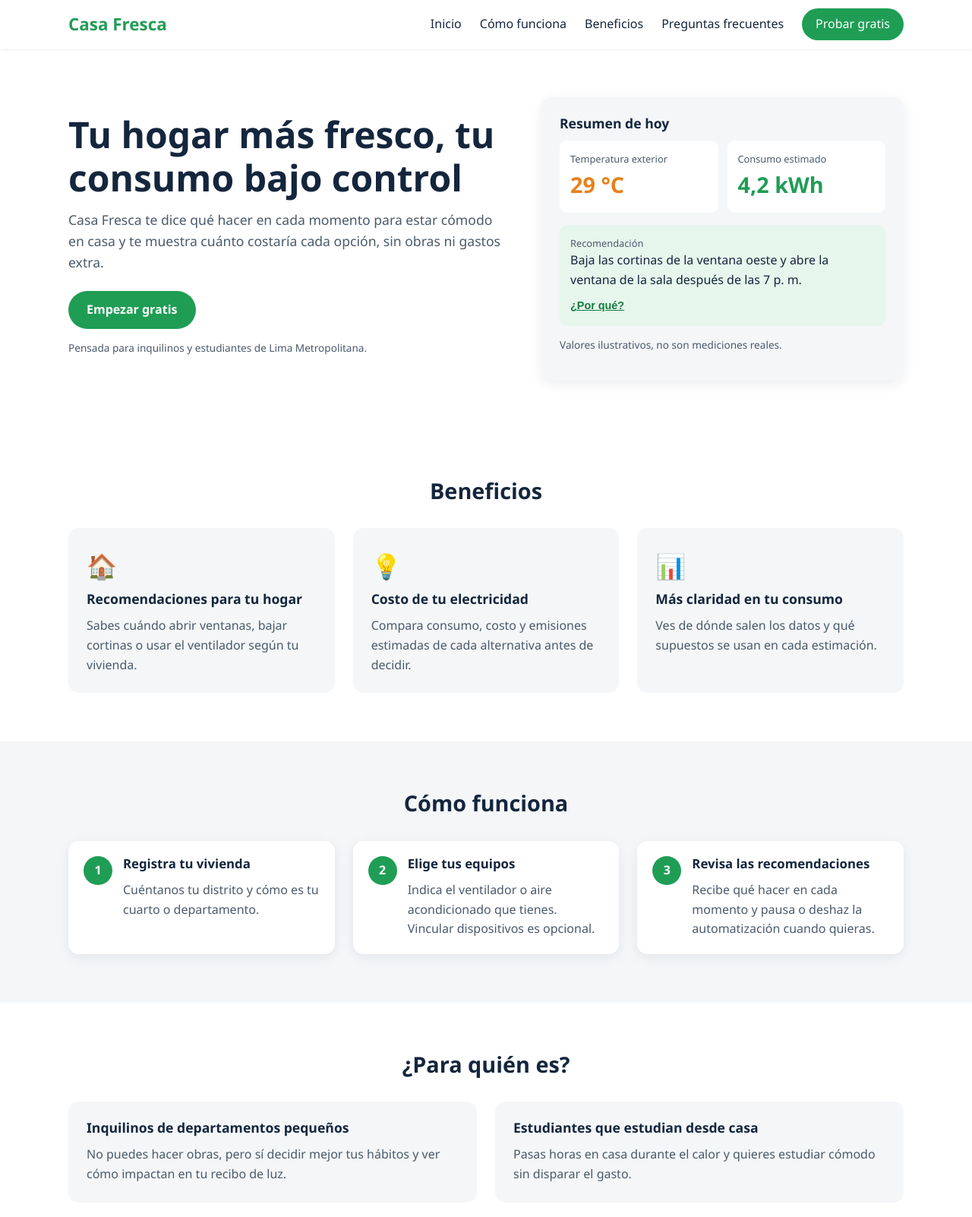
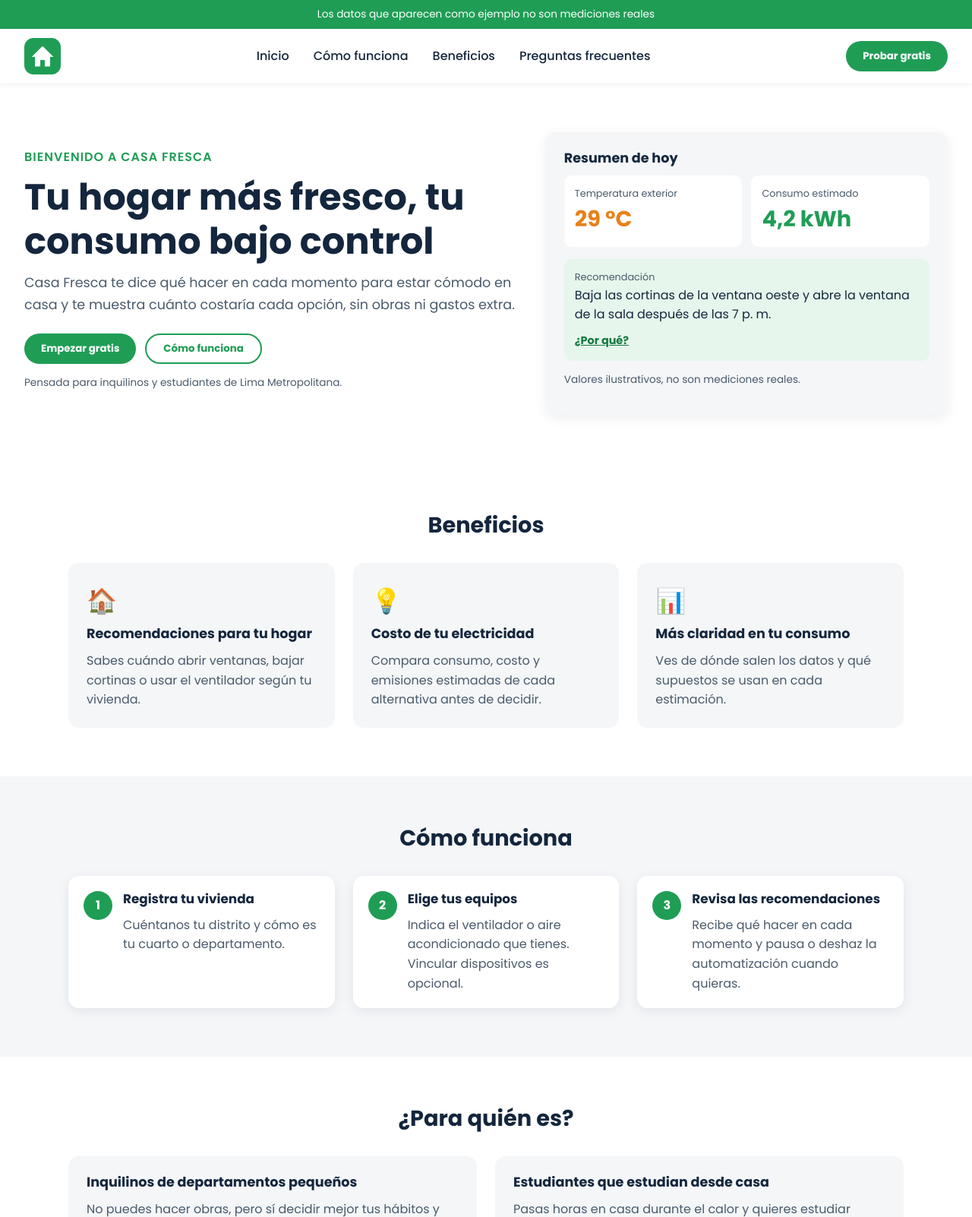
Before and after one commit to casa-fresca-upc/casa-fresca, a plain HTML site: page public/index.html in a window 1280 px wide. Shown: the top 1602 px of the page at 76% size. Drawn offline with Linux system fonts and the light colour scheme.

Commit message:
refactor(landing): estructura por secciones con id, nav ul, botones cta1/cta2 y Poppins

```diff
--- a/public/assets/scripts/main.js
+++ b/public/assets/scripts/main.js
@@ -1,6 +1,6 @@
 // Menú móvil
 const menuToggle = document.getElementById("menuToggle");
-const nav = document.getElementById("nav");
+const nav = document.getElementById("menu");
 
 menuToggle.addEventListener("click", function () {
     const abierto = nav.classList.toggle("is-open");
--- a/public/assets/styles/styles.css
+++ b/public/assets/styles/styles.css
@@ -1,92 +1,104 @@
+* {
+    padding: 0;
+    margin: 0;
+    box-sizing: border-box;
+}
+
 :root {
     --green: #1f9d55;
     --green-dark: #167a41;
     --green-light: #e6f6ec;
     --navy: #14263d;
-    --white: #ffffff;
     --gray: #f4f6f8;
     --gray-text: #4a5a6b;
     --orange: #e8801a;
-    --radius: 14px;
-    --shadow: 0 4px 16px rgba(20, 38, 61, 0.08);
-}
-
-* {
-    box-sizing: border-box;
 }
 
 html {
     scroll-behavior: smooth;
-    scroll-padding-top: 72px;
+    scroll-padding-top: 90px;
 }
 
 body {
-    margin: 0;
-    font-family: "Segoe UI", Roboto, Helvetica, Arial, sans-serif;
+    font-family: "Poppins", sans-serif;
     font-size: 16px;
     line-height: 1.6;
     color: var(--navy);
-    background: var(--gray);
+    background-color: var(--gray);
+}
+
+a {
+    color: inherit;
+    text-decoration: none;
+}
+
+p {
+    margin-bottom: 12px;
 }
 
 h1, h2, h3 {
     line-height: 1.2;
-    margin: 0 0 12px;
+    margin-bottom: 12px;
 }
 
-p {
-    margin: 0 0 12px;
+button {
+    font-family: inherit;
+    font-weight: bold;
 }
 
-a {
-    color: inherit;
+a:focus-visible,
+button:focus-visible,
+summary:focus-visible {
+    outline: 3px solid var(--orange);
+    outline-offset: 2px;
 }
 
-.container {
-    width: min(1100px, 100% - 32px);
-    margin-inline: auto;
+/* Barra de aviso */
+#notification {
+    background-color: var(--green);
+    padding: 8px;
+    color: #ffffff;
+    text-align: center;
+    font-size: 0.85rem;
 }
 
-.container--narrow {
-    width: min(760px, 100% - 32px);
+#notification p {
+    margin: 0;
 }
 
 /* Encabezado */
-.header {
+header {
     position: sticky;
     top: 0;
     z-index: 10;
-    background: var(--white);
+    background-color: #ffffff;
     box-shadow: 0 1px 6px rgba(20, 38, 61, 0.08);
+
+    display: flex;
+    justify-content: space-between;
+    align-items: center;
+
+    padding: 12px 32px;
 }
 
-.header__inner {
+header nav ul {
     display: flex;
-    align-items: center;
-    justify-content: space-between;
-    min-height: 64px;
-}
-
-.brand {
-    font-size: 1.4rem;
-    font-weight: 700;
-    color: var(--green);
-    text-decoration: none;
-}
-
-.nav {
-    display: flex;
-    align-items: center;
-    gap: 24px;
-}
-
-.nav a {
-    text-decoration: none;
+    gap: 32px;
+    list-style: none;
     font-weight: 500;
 }
 
-.nav a:not(.btn):hover {
+header nav a:hover {
     color: var(--green);
+}
+
+.logo {
+    display: block;
+    transition: all 0.8s;
+}
+
+.logo:hover {
+    transform: scale(1.1);
 }
 
 .menu-toggle {
@@ -99,56 +111,62 @@ a {
 }
 
 /* Botones */
-.btn {
-    display: inline-block;
-    padding: 12px 24px;
-    border-radius: 999px;
-    font-weight: 600;
-    text-decoration: none;
-    border: 0;
-    cursor: pointer;
-    transition: background 0.2s, transform 0.2s;
+.botones {
+    display: flex;
+    gap: 12px;
+    flex-wrap: wrap;
 }
 
-.btn--primary {
-    background: var(--green);
-    color: var(--white);
+.cta1 {
+    background-color: var(--green);
+    color: #ffffff;
+    border: 0;
+    padding: 10px 22px;
+    border-radius: 50px;
+    cursor: pointer;
 }
 
-.btn--primary:hover {
-    background: var(--green-dark);
-    transform: translateY(-1px);
+.cta2 {
+    background-color: transparent;
+    color: var(--green);
+    border: 2px solid var(--green);
+    padding: 8px 22px;
+    border-radius: 50px;
+    cursor: pointer;
 }
 
-.btn--small {
-    padding: 8px 18px;
+.cta1:hover {
+    background-color: var(--green-dark);
+    transition: 0.5s;
 }
 
-a:focus-visible,
-button:focus-visible,
-summary:focus-visible {
-    outline: 3px solid var(--orange);
-    outline-offset: 2px;
+.cta2:hover {
+    background-color: var(--green-light);
+    transition: 0.5s;
 }
 
 /* Hero */
-.hero {
-    background: var(--white);
-    padding: 64px 0;
-}
+#hero {
+    background-color: #ffffff;
+    padding: 64px 32px;
 
-.hero__inner {
     display: grid;
     grid-template-columns: 1.1fr 0.9fr;
     gap: 40px;
     align-items: center;
 }
 
-.hero h1 {
+#hero h1 {
     font-size: clamp(2rem, 4vw, 3rem);
 }
 
-.hero__text > p:first-of-type {
+.hero-text > p:first-child {
+    color: var(--green);
+    font-weight: 600;
+    letter-spacing: 1px;
+}
+
+.hero-text > p:nth-child(3) {
     font-size: 1.1rem;
     color: var(--gray-text);
     margin-bottom: 24px;
@@ -162,25 +180,25 @@ summary:focus-visible {
 
 /* Tarjeta resumen */
 .summary {
-    background: var(--gray);
-    border-radius: var(--radius);
+    background-color: var(--gray);
+    border-radius: 14px;
     padding: 24px;
-    box-shadow: var(--shadow);
+    box-shadow: 0 4px 16px rgba(20, 38, 61, 0.08);
 }
 
-.summary__title {
+.summary h2 {
     font-size: 1.1rem;
 }
 
-.summary__row {
+.summary-row {
     display: grid;
     grid-template-columns: 1fr 1fr;
     gap: 12px;
     margin-bottom: 16px;
 }
 
-.summary__row > div {
-    background: var(--white);
+.summary-row > div {
+    background-color: #ffffff;
     border-radius: 10px;
     padding: 14px;
 }
@@ -195,16 +213,16 @@ summary:focus-visible {
     font-size: 1.8rem;
 }
 
-.value--orange {
+.orange {
     color: var(--orange);
 }
 
-.value--green {
+.green {
     color: var(--green);
 }
 
 .tip {
-    background: var(--green-light);
+    background-color: var(--green-light);
     border-radius: 10px;
     padding: 14px;
 }
@@ -216,9 +234,7 @@ summary:focus-visible {
 .link-btn {
     background: none;
     border: 0;
-    padding: 0;
     color: var(--green-dark);
-    font-weight: 600;
     text-decoration: underline;
     cursor: pointer;
     font-size: 0.9rem;
@@ -231,19 +247,22 @@ summary:focus-visible {
 }
 
 /* Secciones */
-.section {
-    padding: 64px 0;
+#benefits,
+#how,
+#segments,
+#faq {
+    padding: 64px 32px;
 }
 
-.section--gray {
-    background: var(--gray);
+#benefits,
+#segments {
+    background-color: #ffffff;
 }
 
-.section:not(.section--gray) {
-    background: var(--white);
-}
-
-.section__title {
+#benefits h2,
+#how h2,
+#segments h2,
+#faq h2 {
     font-size: 1.8rem;
     text-align: center;
     margin-bottom: 32px;
@@ -253,30 +272,26 @@ summary:focus-visible {
     display: grid;
     grid-template-columns: repeat(3, 1fr);
     gap: 24px;
+    max-width: 1100px;
+    margin: 0 auto;
 }
 
-.cards--two {
+.cards.two {
     grid-template-columns: repeat(2, 1fr);
 }
 
 .card {
-    background: var(--white);
-    border-radius: var(--radius);
+    background-color: var(--gray);
+    border-radius: 14px;
     padding: 24px;
-    box-shadow: var(--shadow);
-    transition: transform 0.2s;
-}
-
-.section:not(.section--gray) .card {
-    background: var(--gray);
-    box-shadow: none;
+    transition: transform 0.3s;
 }
 
 .card:hover {
     transform: translateY(-4px);
 }
 
-.card__icon {
+.icon {
     font-size: 2rem;
     margin-bottom: 8px;
 }
@@ -293,28 +308,28 @@ summary:focus-visible {
 /* Pasos */
 .steps {
     list-style: none;
-    margin: 0;
-    padding: 0;
     display: grid;
     grid-template-columns: repeat(3, 1fr);
     gap: 24px;
+    max-width: 1100px;
+    margin: 0 auto;
 }
 
 .steps li {
     display: flex;
     gap: 14px;
-    background: var(--white);
-    border-radius: var(--radius);
+    background-color: #ffffff;
+    border-radius: 14px;
     padding: 20px;
-    box-shadow: var(--shadow);
+    box-shadow: 0 4px 16px rgba(20, 38, 61, 0.08);
 }
 
-.steps__num {
+.num {
     flex: 0 0 38px;
     height: 38px;
     border-radius: 50%;
-    background: var(--green);
-    color: var(--white);
+    background-color: var(--green);
+    color: #ffffff;
     display: grid;
     place-items: center;
     font-weight: 700;
@@ -329,33 +344,34 @@ summary:focus-visible {
     color: var(--gray-text);
 }
 
-/* FAQ */
-.faq {
-    background: var(--white);
+/* Preguntas frecuentes */
+#faq details {
+    background-color: #ffffff;
     border-radius: 10px;
     padding: 14px 18px;
-    margin-bottom: 12px;
-    box-shadow: var(--shadow);
+    margin: 0 auto 12px;
+    max-width: 760px;
+    box-shadow: 0 4px 16px rgba(20, 38, 61, 0.08);
 }
 
-.faq summary {
+#faq summary {
     cursor: pointer;
     font-weight: 600;
 }
 
-.faq p {
+#faq details p {
     margin: 10px 0 0;
     color: var(--gray-text);
 }
 
 /* Pie de página */
-.footer {
-    background: var(--navy);
-    color: var(--white);
-    padding: 32px 0;
+footer {
+    background-color: var(--navy);
+    color: #ffffff;
+    padding: 32px;
 }
 
-.footer__inner {
+.footer-top {
     display: flex;
     flex-wrap: wrap;
     justify-content: space-between;
@@ -363,64 +379,72 @@ summary:focus-visible {
     gap: 12px;
 }
 
-.footer__links {
+footer ul {
     display: flex;
     gap: 20px;
+    list-style: none;
 }
 
-.footer__links a {
-    text-decoration: none;
-    opacity: 0.85;
-}
-
-.footer__links a:hover {
-    opacity: 1;
+footer a:hover {
     text-decoration: underline;
 }
 
-.footer__note {
-    width: 100%;
-    margin: 8px 0 0;
+footer > p {
+    margin: 12px 0 0;
     font-size: 0.85rem;
     opacity: 0.7;
 }
 
 /* Responsive: una sola columna en móvil */
 @media (max-width: 800px) {
+    header {
+        padding: 12px 16px;
+        flex-wrap: wrap;
+    }
+
     .menu-toggle {
         display: block;
     }
 
-    .nav {
+    header .botones {
         display: none;
-        position: absolute;
-        top: 64px;
-        left: 0;
-        right: 0;
-        flex-direction: column;
-        align-items: flex-start;
-        gap: 14px;
-        padding: 16px;
-        background: var(--white);
-        box-shadow: 0 6px 12px rgba(20, 38, 61, 0.1);
     }
 
-    .nav.is-open {
-        display: flex;
+    header nav {
+        display: none;
+        width: 100%;
+        order: 3;
+        padding-top: 12px;
     }
 
-    .hero {
-        padding: 40px 0;
+    header nav.is-open {
+        display: block;
     }
 
-    .hero__inner,
+    header nav ul {
+        flex-direction: column;
+        gap: 12px;
+    }
+
+    #hero {
+        grid-template-columns: 1fr;
+        padding: 40px 16px;
+    }
+
+    #benefits,
+    #how,
+    #segments,
+    #faq {
+        padding: 40px 16px;
+    }
+
     .cards,
-    .cards--two,
+    .cards.two,
     .steps {
         grid-template-columns: 1fr;
     }
 
-    .section {
-        padding: 40px 0;
+    footer {
+        padding: 24px 16px;
     }
 }
--- a/public/index.html
+++ b/public/index.html
@@ -3,99 +3,126 @@
 <head>
     <meta charset="UTF-8">
     <meta name="viewport" content="width=device-width, initial-scale=1.0">
-    <title>Casa Fresca | Tu hogar más fresco, tu consumo bajo control</title>
+    <title>Casa Fresca</title>
     <meta name="description" content="Casa Fresca te ayuda a mantener tu hogar fresco en Lima y a entender cuánto consumes de electricidad.">
-    <link rel="icon" href="favicon.ico" sizes="any">
+    <link rel="shortcut icon" href="favicon.ico" type="image/x-icon">
     <link rel="stylesheet" href="assets/styles/styles.css">
+    <link rel="preconnect" href="https://fonts.googleapis.com">
+    <link rel="preconnect" href="https://fonts.gstatic.com" crossorigin>
+    <link href="https://fonts.googleapis.com/css2?family=Poppins:wght@400;500;600;700&display=swap" rel="stylesheet">
     <script src="assets/scripts/main.js" defer></script>
 </head>
+
 <body>
 
-<header class="header">
-    <div class="container header__inner">
-        <a href="#inicio" class="brand">Casa Fresca</a>
-        <button class="menu-toggle" id="menuToggle" aria-label="Abrir menú" aria-expanded="false" aria-controls="nav">☰</button>
-        <nav class="nav" id="nav" aria-label="Principal">
-            <a href="#inicio">Inicio</a>
-            <a href="#como-funciona">Cómo funciona</a>
-            <a href="#beneficios">Beneficios</a>
-            <a href="#preguntas">Preguntas frecuentes</a>
-            <a href="#inicio" class="btn btn--primary btn--small">Probar gratis</a>
+    <section id="notification">
+        <p>Los datos que aparecen como ejemplo no son mediciones reales</p>
+    </section>
+
+    <header>
+        <a href="#hero"><img class="logo" src="assets/images/logo.png" width="48" alt="Logo de Casa Fresca"></a>
+
+        <button id="menuToggle" class="menu-toggle" aria-label="Abrir menú" aria-expanded="false" aria-controls="menu">☰</button>
+
+        <nav id="menu">
+            <ul>
+                <li><a href="#hero">Inicio</a></li>
+                <li><a href="#how">Cómo funciona</a></li>
+                <li><a href="#benefits">Beneficios</a></li>
+                <li><a href="#faq">Preguntas frecuentes</a></li>
+            </ul>
         </nav>
+
+        <div class="botones">
+            <button class="cta1">Probar gratis</button>
         </div>
     </header>
 
-<main>
-    <section class="hero" id="inicio">
-        <div class="container hero__inner">
-            <div class="hero__text">
+    <section id="hero">
+        <div class="hero-text">
+            <p>BIENVENIDO A CASA FRESCA</p>
             <h1>Tu hogar más fresco, tu consumo bajo control</h1>
             <p>Casa Fresca te dice qué hacer en cada momento para estar cómodo en casa y te muestra cuánto costaría cada opción, sin obras ni gastos extra.</p>
-                <a href="#como-funciona" class="btn btn--primary">Empezar gratis</a>
+            <div class="botones">
+                <button class="cta1">Empezar gratis</button>
+                <a href="#how"><button class="cta2">Cómo funciona</button></a>
+            </div>
             <p class="note">Pensada para inquilinos y estudiantes de Lima Metropolitana.</p>
         </div>
 
         <article class="summary" aria-label="Ejemplo de resumen del hogar">
-                <h2 class="summary__title">Resumen de hoy</h2>
-                <div class="summary__row">
+            <h2>Resumen de hoy</h2>
+            <div class="summary-row">
                 <div>
                     <span class="label">Temperatura exterior</span>
-                        <strong class="value value--orange">29 °C</strong>
+                    <strong class="value orange">29 °C</strong>
                 </div>
                 <div>
                     <span class="label">Consumo estimado</span>
-                        <strong class="value value--green">4,2 kWh</strong>
+                    <strong class="value green">4,2 kWh</strong>
                 </div>
             </div>
             <div class="tip">
                 <span class="label">Recomendación</span>
                 <p>Baja las cortinas de la ventana oeste y abre la ventana de la sala después de las 7 p. m.</p>
-                    <button class="link-btn" id="whyBtn" aria-expanded="false" aria-controls="whyText">¿Por qué?</button>
-                    <p class="why" id="whyText" hidden>Estimación basada en la temperatura exterior y en los datos que ingresas de tu vivienda. Es un ejemplo.</p>
+                <button id="whyBtn" class="link-btn" aria-expanded="false" aria-controls="whyText">¿Por qué?</button>
+                <p id="whyText" class="why" hidden>Estimación basada en la temperatura exterior y en los datos que ingresas de tu vivienda. Es un ejemplo.</p>
             </div>
             <p class="note">Valores ilustrativos, no son mediciones reales.</p>
+        </article>
+    </section>
+
+    <section id="benefits">
+        <h2>Beneficios</h2>
+        <div class="cards">
+            <article class="card">
+                <div class="icon" aria-hidden="true">🏠</div>
+                <h3>Recomendaciones para tu hogar</h3>
+                <p>Sabes cuándo abrir ventanas, bajar cortinas o usar el ventilador según tu vivienda.</p>
+            </article>
+            <article class="card">
+                <div class="icon" aria-hidden="true">💡</div>
+                <h3>Costo de tu electricidad</h3>
+                <p>Compara consumo, costo y emisiones estimadas de cada alternativa antes de decidir.</p>
+            </article>
+            <article class="card">
+                <div class="icon" aria-hidden="true">📊</div>
+                <h3>Más claridad en tu consumo</h3>
+                <p>Ves de dónde salen los datos y qué supuestos se usan en cada estimación.</p>
             </article>
         </div>
     </section>
 
-    <section class="section" id="beneficios">
-        <div class="container">
-            <h2 class="section__title">Beneficios</h2>
-            <div class="cards">
-                <article class="card">
-                    <div class="card__icon" aria-hidden="true">🏠</div>
-                    <h3>Recomendaciones para tu hogar</h3>
-                    <p>Sabes cuándo abrir ventanas, bajar cortinas o usar el ventilador según tu vivienda.</p>
-                </article>
-                <article class="card">
-                    <div class="card__icon" aria-hidden="true">💡</div>
-                    <h3>Costo de tu electricidad</h3>
-                    <p>Compara consumo, costo y emisiones estimadas de cada alternativa antes de decidir.</p>
-                </article>
-                <article class="card">
-                    <div class="card__icon" aria-hidden="true">📊</div>
-                    <h3>Más claridad en tu consumo</h3>
-                    <p>Ves de dónde salen los datos y qué supuestos se usan en cada estimación.</p>
-                </article>
+    <section id="how">
+        <h2>Cómo funciona</h2>
+        <ol class="steps">
+            <li>
+                <span class="num">1</span>
+                <div>
+                    <h3>Registra tu vivienda</h3>
+                    <p>Cuéntanos tu distrito y cómo es tu cuarto o departamento.</p>
                 </div>
+            </li>
+            <li>
+                <span class="num">2</span>
+                <div>
+                    <h3>Elige tus equipos</h3>
+                    <p>Indica el ventilador o aire acondicionado que tienes. Vincular dispositivos es opcional.</p>
                 </div>
+            </li>
+            <li>
+                <span class="num">3</span>
+                <div>
+                    <h3>Revisa las recomendaciones</h3>
+                    <p>Recibe qué hacer en cada momento y pausa o deshaz la automatización cuando quieras.</p>
+                </div>
+            </li>
+        </ol>
     </section>
 
-    <section class="section section--gray" id="como-funciona">
-        <div class="container">
-            <h2 class="section__title">Cómo funciona</h2>
-            <ol class="steps">
-                <li><span class="steps__num">1</span><div><h3>Registra tu vivienda</h3><p>Cuéntanos tu distrito y cómo es tu cuarto o departamento.</p></div></li>
-                <li><span class="steps__num">2</span><div><h3>Elige tus equipos</h3><p>Indica el ventilador o aire acondicionado que tienes. Vincular dispositivos es opcional.</p></div></li>
-                <li><span class="steps__num">3</span><div><h3>Revisa las recomendaciones</h3><p>Recibe qué hacer en cada momento y pausa o deshaz la automatización cuando quieras.</p></div></li>
-            </ol>
-        </div>
-    </section>
-
-    <section class="section" id="segmentos">
-        <div class="container">
-            <h2 class="section__title">¿Para quién es?</h2>
-            <div class="cards cards--two">
+    <section id="segments">
+        <h2>¿Para quién es?</h2>
+        <div class="cards two">
             <article class="card">
                 <h3>Inquilinos de departamentos pequeños</h3>
                 <p>No puedes hacer obras, pero sí decidir mejor tus hábitos y ver cómo impactan en tu recibo de luz.</p>
@@ -105,42 +132,38 @@
                 <p>Pasas horas en casa durante el calor y quieres estudiar cómodo sin disparar el gasto.</p>
             </article>
         </div>
-        </div>
     </section>
 
-    <section class="section section--gray" id="preguntas">
-        <div class="container container--narrow">
-            <h2 class="section__title">Preguntas frecuentes</h2>
-            <details class="faq">
+    <section id="faq">
+        <h2>Preguntas frecuentes</h2>
+        <details>
             <summary>¿De dónde provienen los datos?</summary>
             <p>De lo que tú ingresas sobre tu vivienda y de fuentes meteorológicas externas, que muestran su fuente y hora. Las mediciones se distinguen de las estimaciones.</p>
         </details>
-            <details class="faq">
+        <details>
             <summary>¿Cómo se calcula el consumo estimado?</summary>
             <p>Con tus equipos, sus horas de uso, la configuración y la tarifa. En "¿Por qué?" ves los datos y supuestos usados.</p>
         </details>
-            <details class="faq">
+        <details>
             <summary>¿Qué dispositivos son compatibles?</summary>
             <p>La compatibilidad se está evaluando. Si no tienes un equipo compatible, igual recibes recomendaciones y recordatorios.</p>
         </details>
-            <details class="faq">
+        <details>
             <summary>¿Cómo desactivo las automatizaciones?</summary>
             <p>Puedes pausarlas o deshacer una acción en cualquier momento desde la sección Auto de la app.</p>
         </details>
+    </section>
+
+    <footer>
+        <div class="footer-top">
+            <strong>Casa Fresca</strong>
+            <ul>
+                <li><a href="#">Privacidad</a></li>
+                <li><a href="#">Contacto</a></li>
+                <li><a href="#">Términos de uso</a></li>
+            </ul>
         </div>
-    </section>
-</main>
-
-<footer class="footer">
-    <div class="container footer__inner">
-        <strong>Casa Fresca</strong>
-        <nav class="footer__links" aria-label="Legal">
-            <a href="#">Privacidad</a>
-            <a href="#">Contacto</a>
-            <a href="#">Términos de uso</a>
-        </nav>
-        <p class="footer__note">Los datos que aparecen como ejemplo no son mediciones reales.</p>
-    </div>
+        <p>Los datos que aparecen como ejemplo no son mediciones reales.</p>
     </footer>
 
 </body>
```
Also changed, not shown: public/assets/images/logo.png (added), 1 other file. Lines whose indentation alone changed are shown as unchanged.
